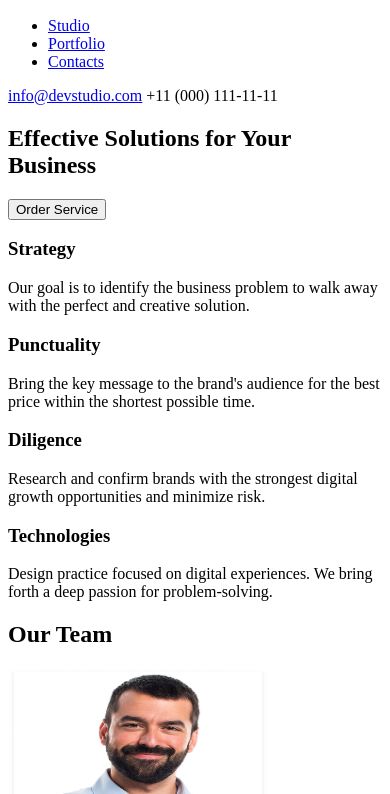
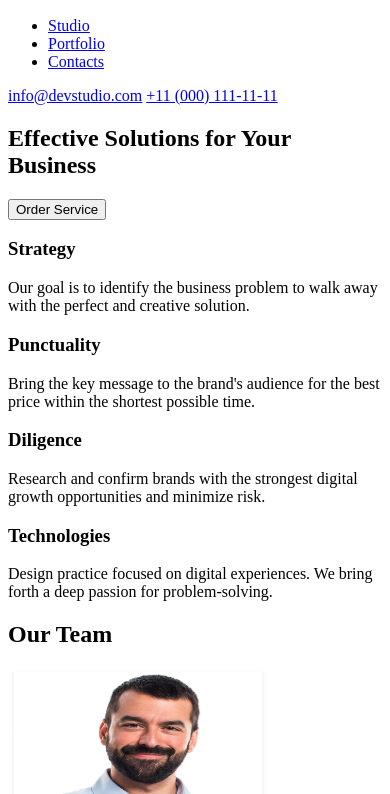
Before and after one commit to BohdanDobrovolskyi/goit-markup-hw-01, a plain HTML site: page index.html in a window 390 px wide. Shown: the part 50-844 px from the top of the page. Drawn offline with Linux system fonts and the light colour scheme.

Commit message:
Replaced <span> with <a> for phone number

```diff
--- a/index.html
+++ b/index.html
@@ -18,7 +18,7 @@
         </ul>
         <div class="Contacts">
         <a href="mailto:info@devstudio.com">info@devstudio.com</a>
-        <span>+11 (000) 111-11-11</span>
+        <a href="tel:+110001111111">+11 (000) 111-11-11</a>
         </div>
     </nav>
    </header>
```
